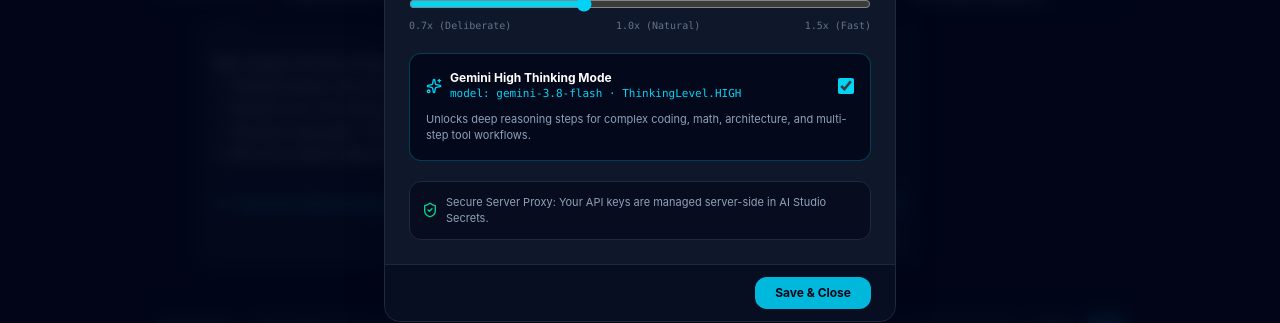
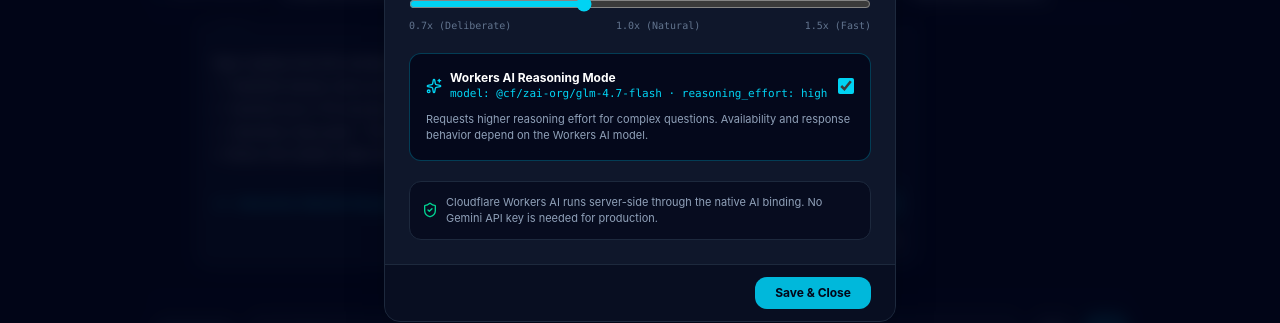
Before and after one commit to paracha34/zara, a React (Vite) app: page / in a window 1280 px wide. Both pictures are taken after a click on the button 1186 px from the left and 29 px from the top of the page. Shown: the part 405-728 px from the top of the page. Built offline with nearby package versions, Linux system fonts and the light colour scheme; no server answers.

Commit message:
Update settings labels for Cloudflare Workers AI

```diff
--- a/src/components/SettingsModal.tsx
+++ b/src/components/SettingsModal.tsx
@@ -130,8 +130,8 @@ export const SettingsModal: React.FC<SettingsModalProps> = ({
               <div className="flex items-center gap-2">
                 <Sparkles className="w-4 h-4 text-cyan-400" />
                 <div>
-                  <h4 className="text-xs font-bold text-white">Gemini High Thinking Mode</h4>
-                  <p className="text-[11px] text-cyan-400 font-mono">model: gemini-3.8-flash · ThinkingLevel.HIGH</p>
+                  <h4 className="text-xs font-bold text-white">Workers AI Reasoning Mode</h4>
+                  <p className="text-[11px] text-cyan-400 font-mono">model: @cf/zai-org/glm-4.7-flash · reasoning_effort: high</p>
                 </div>
               </div>
               <input
@@ -142,14 +142,14 @@ export const SettingsModal: React.FC<SettingsModalProps> = ({
               />
             </div>
             <p className="text-[11px] text-slate-400 mt-2">
-              Unlocks deep reasoning steps for complex coding, math, architecture, and multi-step tool workflows.
+              Requests higher reasoning effort for complex questions. Availability and response behavior depend on the Workers AI model.
             </p>
           </div>
 
           {/* Telemetry info */}
           <div className="flex items-center gap-2 p-3 bg-slate-950/60 rounded-xl border border-slate-800 text-[11px] text-slate-400">
             <ShieldCheck className="w-4 h-4 text-emerald-400 shrink-0" />
-            <span>Secure Server Proxy: Your API keys are managed server-side in AI Studio Secrets.</span>
+            <span>Cloudflare Workers AI runs server-side through the native AI binding. No Gemini API key is needed for production.</span>
           </div>
         </div>
 
```
